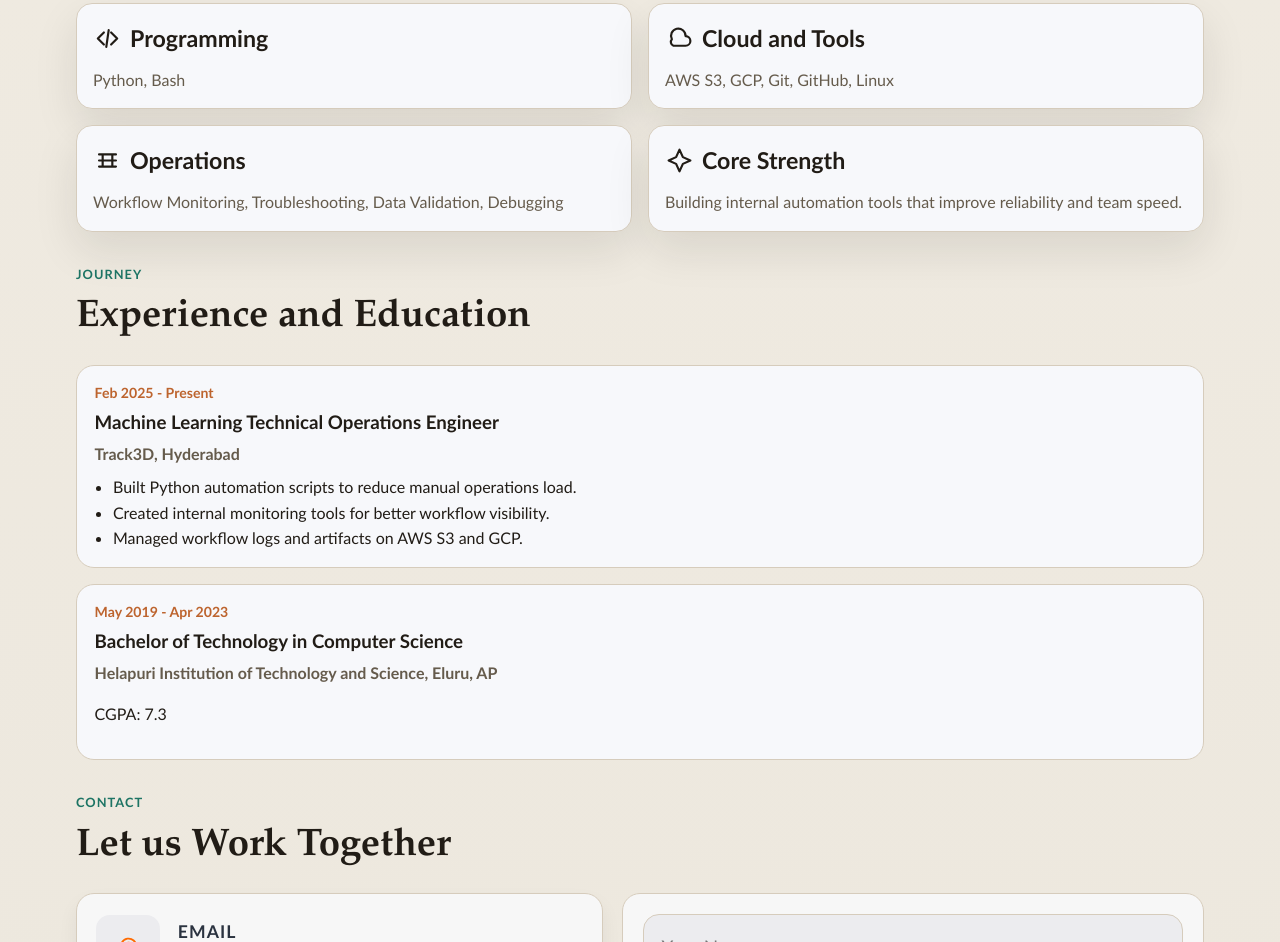
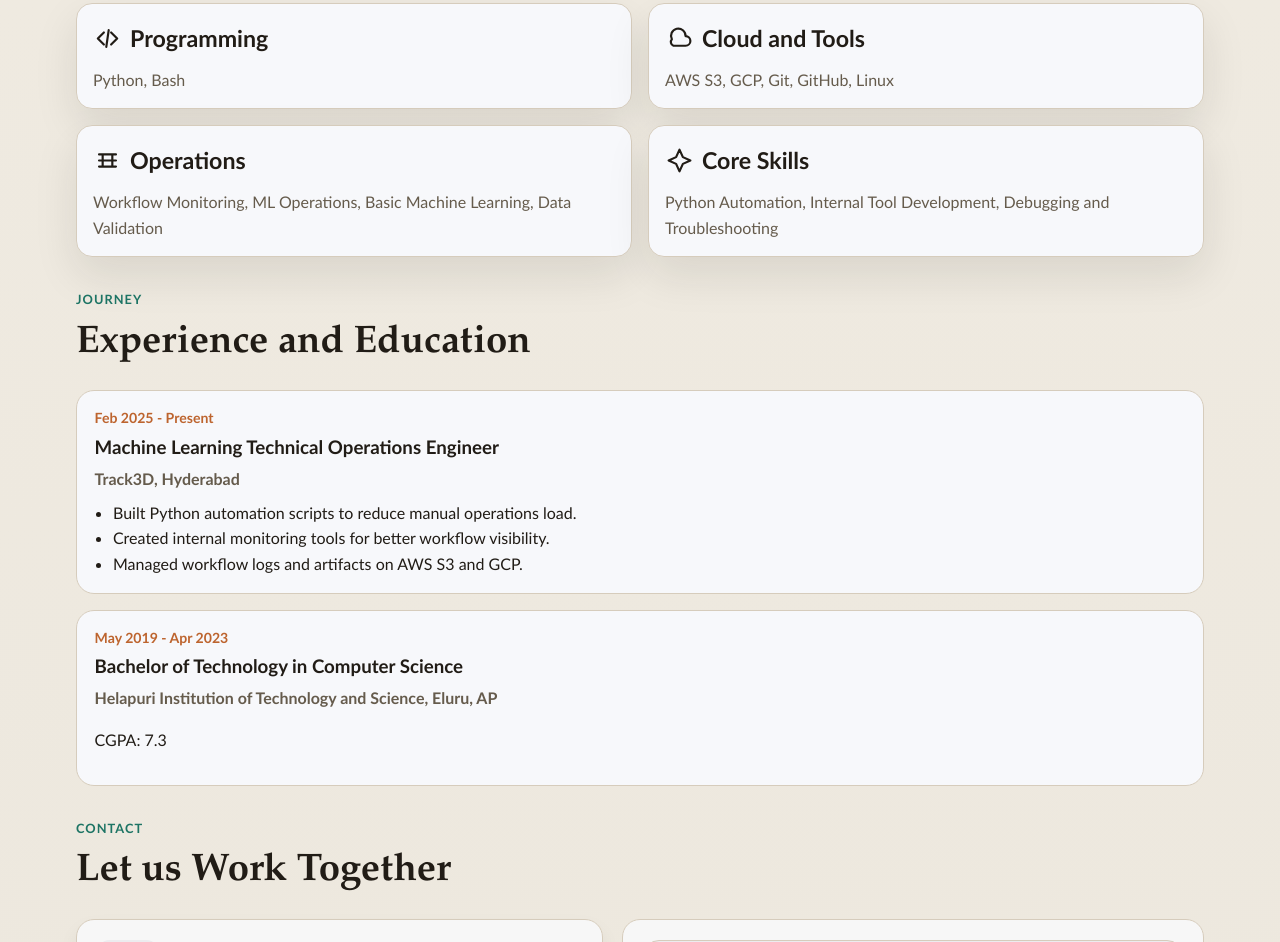
Before and after one commit to Dhanu526/portfolio, a plain HTML site: page index.html in a window 1280 px wide. Shown: the part 2073-3015 px from the top of the page. Drawn offline with Linux system fonts and the light colour scheme.

Commit message:
Update skills section with Basic Machine Learning

```diff
--- a/index.html
+++ b/index.html
@@ -151,11 +151,11 @@
         </article>
         <article class="skill-card reveal">
           <h3><svg class="skill-icon" viewBox="0 0 24 24" aria-hidden="true"><path d="M5 7h14M5 12h14M5 17h14M8 7v10M16 7v10"/></svg>Operations</h3>
-          <p>Workflow Monitoring, Troubleshooting, Data Validation, Debugging</p>
+          <p>Workflow Monitoring, ML Operations, Basic Machine Learning, Data Validation</p>
         </article>
         <article class="skill-card reveal">
-          <h3><svg class="skill-icon" viewBox="0 0 24 24" aria-hidden="true"><path d="M12 3 14.8 9.2 21 12l-6.2 2.8L12 21l-2.8-6.2L3 12l6.2-2.8z"/></svg>Core Strength</h3>
-          <p>Building internal automation tools that improve reliability and team speed.</p>
+          <h3><svg class="skill-icon" viewBox="0 0 24 24" aria-hidden="true"><path d="M12 3 14.8 9.2 21 12l-6.2 2.8L12 21l-2.8-6.2L3 12l6.2-2.8z"/></svg>Core Skills</h3>
+          <p>Python Automation, Internal Tool Development, Debugging and Troubleshooting</p>
         </article>
       </div>
     </section>
```
